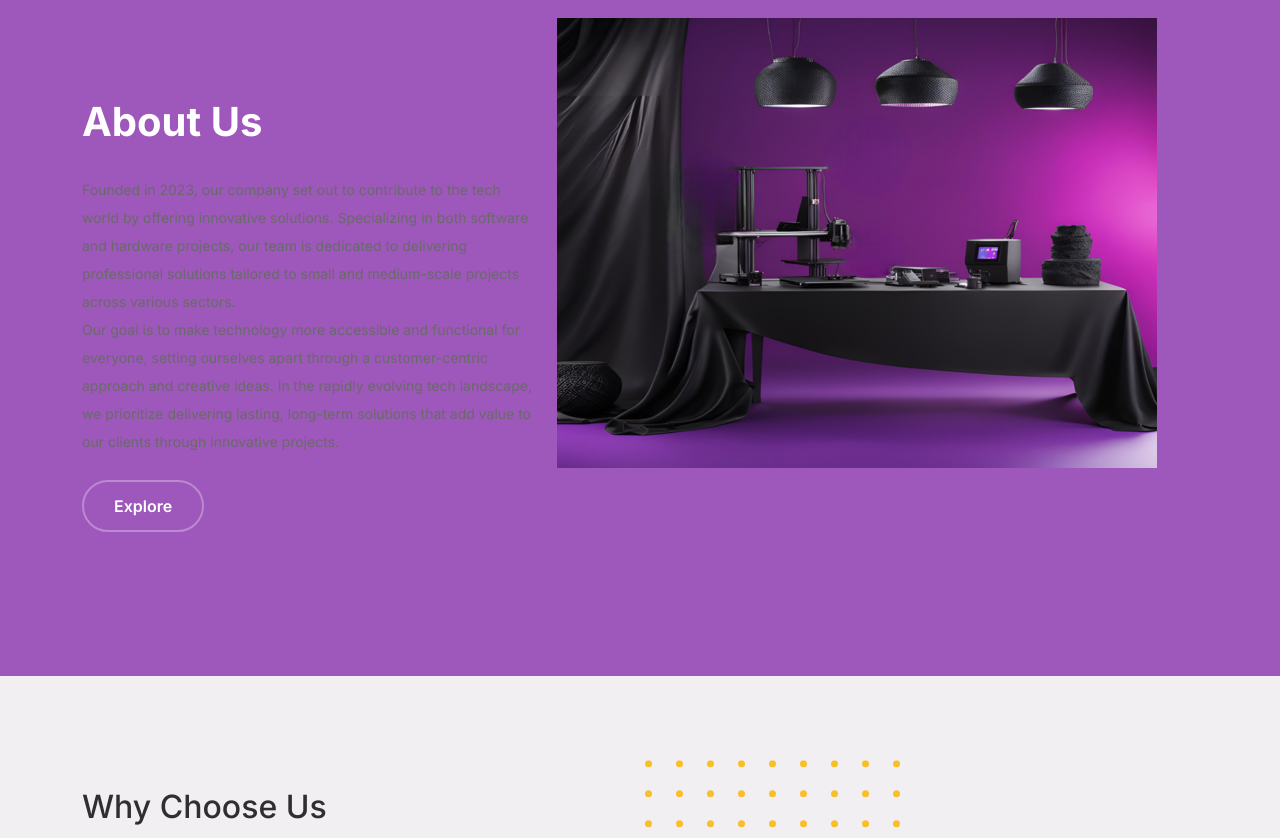
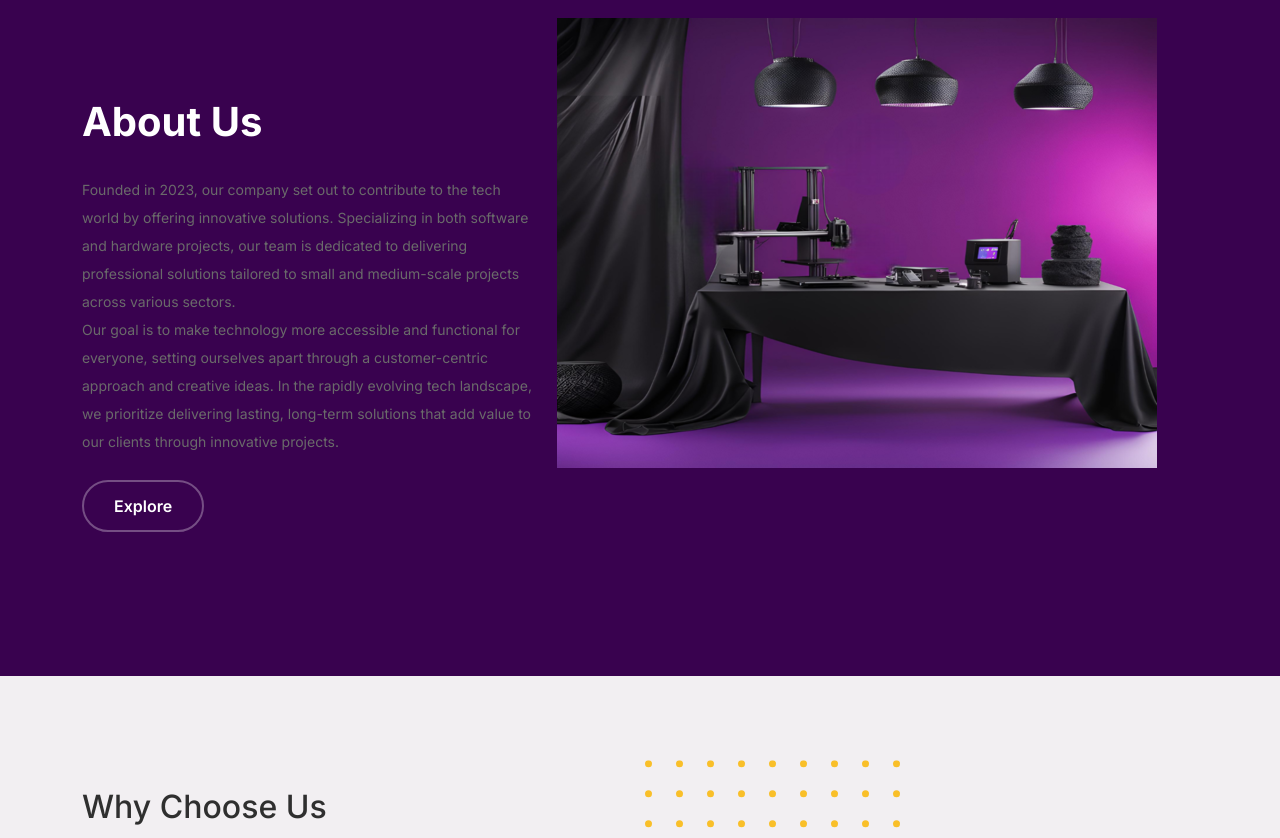
Before and after one commit to PrensesMTN/PrensesMTN.github.io, a PHP site: page /about.html in a window 1280 px wide. Shown: the part 84-922 px from the top of the page. Run offline with PHP 8.4, Linux system fonts and the light colour scheme.

Commit message:
Update style.css

```diff
--- a/css/style.css
+++ b/css/style.css
@@ -96,7 +96,7 @@ a {
         margin-right: 20px; }
 
 .hero {
-  background: #9e57bb;
+  background: #39024f;
   padding: calc(4rem - 30px) 0 0rem 0; }
   @media (min-width: 768px) {
     .hero {
```
